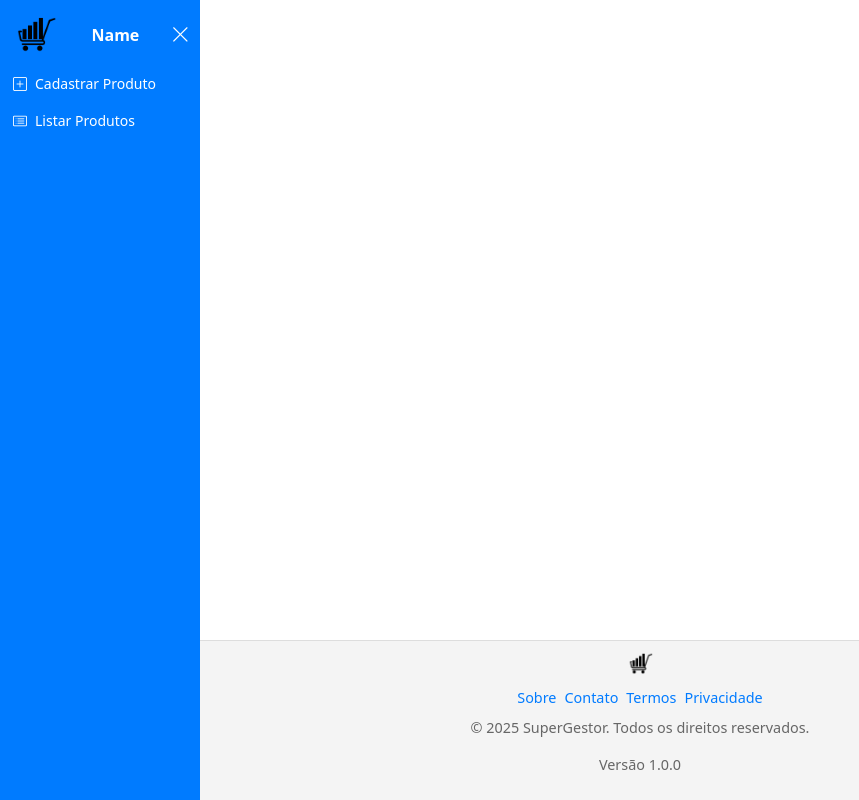
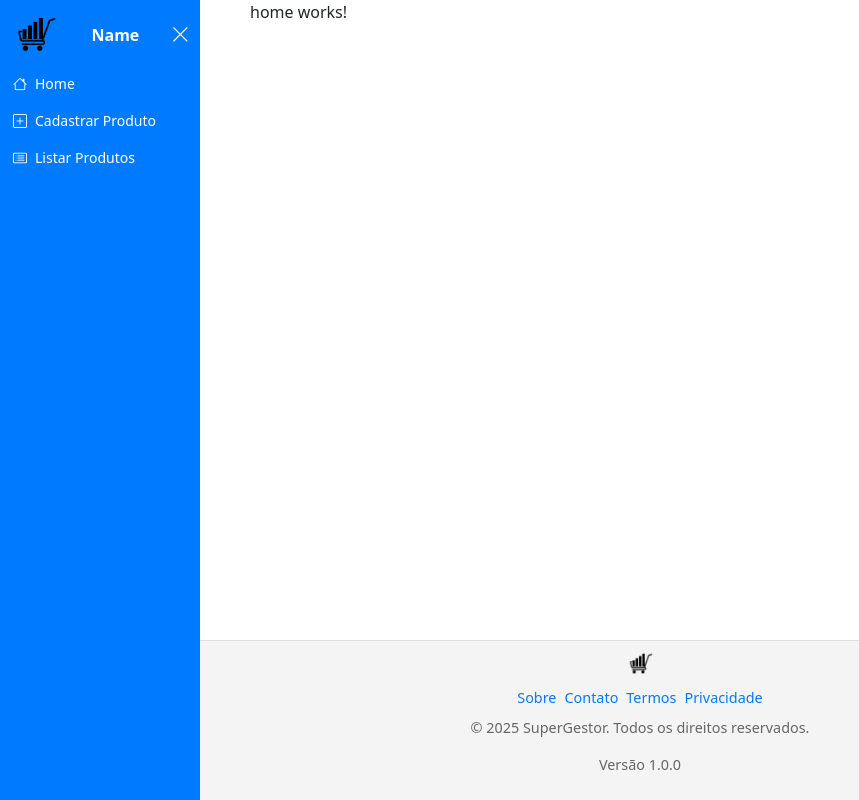
Before and after one commit to guilherme-lf/SaaSIdea, an Angular app: page /home in a window 1280 px wide. Before the commit this address led to /. Shown: the whole page, without its empty margins (0-859 px from the left). Built offline with nearby package versions, Linux system fonts and the light colour scheme.

Commit message:
mudanças em routes

```diff
--- a/src/app/app.routes.ts
+++ b/src/app/app.routes.ts
@@ -21,18 +21,17 @@ export const routes: Routes = [
     loadComponent: () => import('./login/login.component').then(m => m.LoginComponent)
   },
   {
-    path: '',
+    path: 'home',
     loadComponent: () => import('./home/home.component').then(m => m.HomeComponent),
-    canActivate: [AuthGuard],
-    children: [
+  },
   {
     path: 'cadastro-produto',
+    canActivate: [AuthGuard],
     loadComponent: () => import('./cad-prod/cad-prod.component').then(m => m.CadProdComponent),
   },
   {
     path: 'listagem-produtos',
+    canActivate: [AuthGuard],
     loadComponent: () => import('./list-prod/list-prod.component').then(m => m.ListProdComponent),
   }
-    ]
-  }
 ];
--- a/src/app/home/home.component.ts
+++ b/src/app/home/home.component.ts
@@ -1,10 +1,12 @@
 import { CommonModule } from '@angular/common';
 import { Component } from '@angular/core';
+import { RouterModule } from '@angular/router';
+import { Router } from 'express';
 
 @Component({
   selector: 'app-home',
   standalone: true,
-  imports: [ CommonModule ],
+  imports: [ CommonModule, RouterModule ],
   templateUrl: './home.component.html',
   styleUrl: './home.component.css'
 })
--- a/src/app/list-prod/list-prod.component.ts
+++ b/src/app/list-prod/list-prod.component.ts
@@ -1,12 +1,12 @@
 import { Component, OnInit } from '@angular/core';
 import { HttpClientModule, HttpClient } from '@angular/common/http';
-import { Router } from '@angular/router';
+import { Router, RouterModule } from '@angular/router';
 import { CommonModule } from '@angular/common';
 
 @Component({
   selector: 'app-list-prod',
   standalone: true,
-  imports: [HttpClientModule, CommonModule],
+  imports: [HttpClientModule, CommonModule, RouterModule],
   templateUrl: './list-prod.component.html',
   styleUrls: ['./list-prod.component.css']
 })
--- a/src/app/menu/menu.component.html
+++ b/src/app/menu/menu.component.html
@@ -8,12 +8,21 @@
   </div>
 
   <ul class="nav-links">
+    <!-- Botão para Home -->
+    <li>
+      <a routerLink="/home" routerLinkActive="active" [routerLinkActiveOptions]="{ exact: true }">
+        <i class="bi bi-house"></i>
+        <span *ngIf="!isCollapsed">Home</span>
+      </a>
+    </li>
+    <!-- Botão para Cadastro de Produtos -->
     <li>
       <a routerLink="/cadastro-produto" routerLinkActive="active" [routerLinkActiveOptions]="{ exact: true }">
         <i class="bi bi-plus-square"></i>
         <span *ngIf="!isCollapsed">Cadastrar Produto</span>
       </a>
     </li>
+    <!-- Botão para Listagem de Produtos -->
     <li>
       <a routerLink="/listagem-produtos" routerLinkActive="active" [routerLinkActiveOptions]="{ exact: true }">
         <i class="bi bi-card-list"></i>
```
Lines whose indentation alone changed are shown as unchanged.
